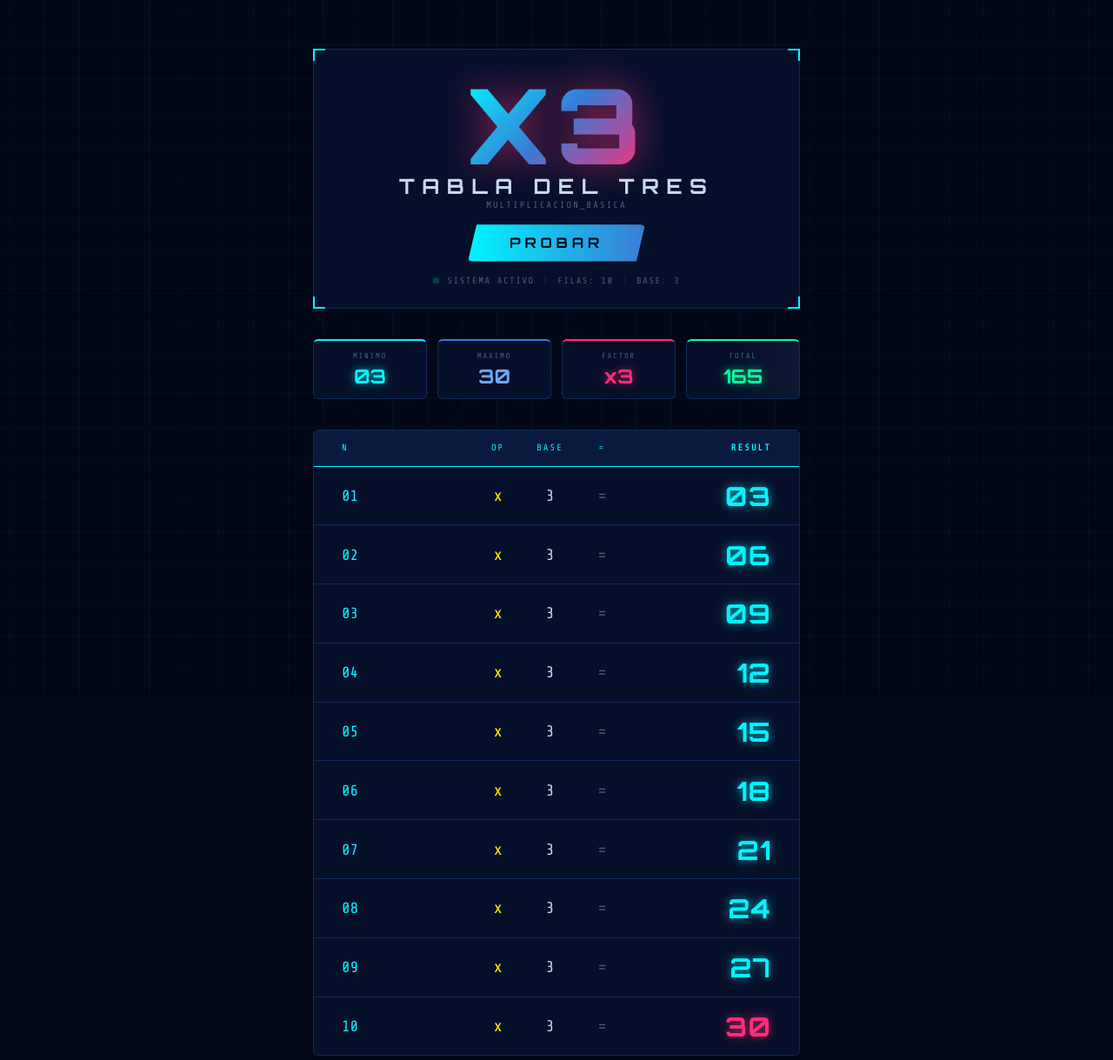
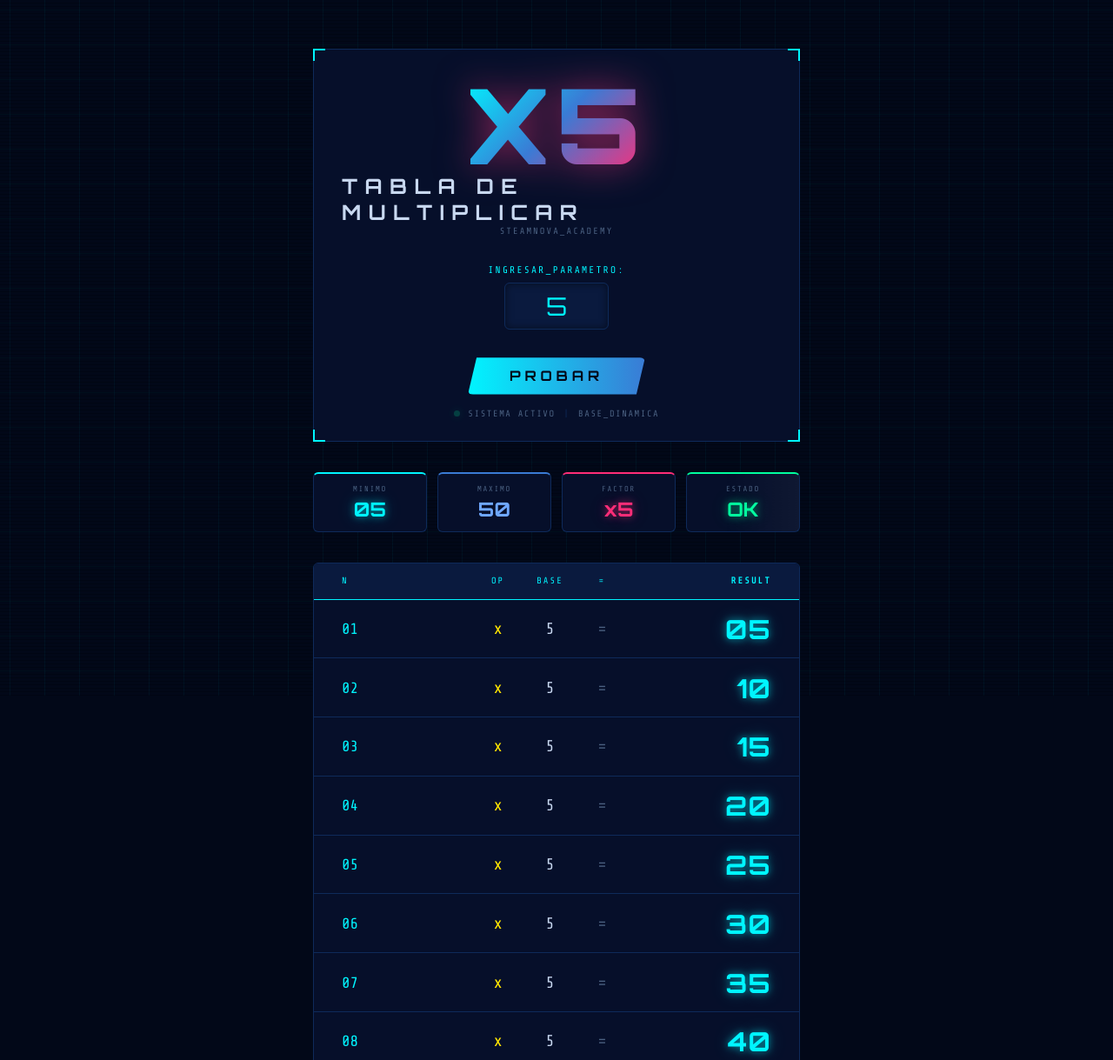
Before and after one commit to Victor-DREC/tablas_multiplicar, a plain HTML site: page multiplicar.html in a window 1280 px wide. Shown: the top 1219 px of the page at 87% size. Drawn offline with nearby package versions, Linux system fonts and the light colour scheme.

Commit message:
se creo la caja de txt para que el usuario interactue

```diff
--- a/multiplicar.css
+++ b/multiplicar.css
@@ -526,3 +526,56 @@ body {
     padding: 0.9rem 2rem;
   }
 }
+
+/* ... (Mantener todo tu CSS anterior y agregar lo siguiente) ... */
+
+.input-section {
+  width: 100%;
+  margin: 1rem 0;
+}
+
+.input-wrapper {
+  display: flex;
+  flex-direction: column;
+  align-items: center;
+  gap: 0.5rem;
+}
+
+.input-label {
+  font-family: var(--ff-mono);
+  font-size: 0.7rem;
+  color: var(--clr-cyan);
+  letter-spacing: 0.2em;
+}
+
+.cyber-input {
+  background: var(--clr-surface2);
+  border: 1px solid var(--clr-border);
+  color: var(--clr-cyan);
+  font-family: var(--ff-display);
+  font-size: 1.8rem;
+  padding: 0.5rem;
+  width: 120px;
+  border-radius: var(--radius);
+  outline: none;
+  text-align: center;
+  transition: all var(--trans);
+  box-shadow: inset 0 0 10px rgba(0,0,0,0.5);
+}
+
+.cyber-input:focus {
+  border-color: var(--clr-cyan);
+  box-shadow: var(--glow-cyan);
+}
+
+/* Eliminar flechas del input number */
+.cyber-input::-webkit-inner-spin-button,
+.cyber-input::-webkit-outer-spin-button {
+  -webkit-appearance: none;
+  margin: 0;
+}
+
+/* Estilo para que el título grande cambie dinámicamente */
+#display-factor {
+    transition: all 0.5s ease;
+}
--- a/multiplicar.html
+++ b/multiplicar.html
@@ -3,36 +3,36 @@
 <head>
   <meta charset="UTF-8" />
   <meta name="viewport" content="width=device-width, initial-scale=1.0"/>
-  <title>Tabla del 3 — Tech Edition</title>
+  <title>Tabla de Multiplicar — STEAMNOVA Edition</title>
   <link rel="stylesheet" href="multiplicar.css" />
   <link rel="preconnect" href="https://fonts.googleapis.com" />
   <link rel="preconnect" href="https://fonts.gstatic.com" crossorigin />
   <link href="https://fonts.googleapis.com/css2?family=Orbitron:wght@400;700;900&family=Share+Tech+Mono&family=Exo+2:wght@300;400;600&display=swap" rel="stylesheet" />
-  <main class="main-content" id="tabla-container">
-    </main>
-
-<script src="multiplicar.js"></script>
 </head>
 <body>
 
-  <!-- Grid Background -->
   <div class="bg-grid" aria-hidden="true"></div>
   <div class="scanlines" aria-hidden="true"></div>
 
   <div class="page-wrapper">
 
-    <!-- HEADER -->
     <header class="site-header">
       <div class="corner tl" aria-hidden="true"></div>
       <div class="corner tr" aria-hidden="true"></div>
       <div class="corner bl" aria-hidden="true"></div>
       <div class="corner br" aria-hidden="true"></div>
 
+      <div class="site-title">
+        <span class="title-x3" id="display-factor">X5</span>
+        <span class="title-main">TABLA DE MULTIPLICAR</span>
+        <span class="title-sub">STEAMNOVA_ACADEMY</span>
+      </div>
 
-      <div class="site-title">
-        <span class="title-x3">X3</span>
-        <span class="title-main">TABLA DEL TRES</span>
-        <span class="title-sub">MULTIPLICACION_BASICA</span>
+      <div class="input-section">
+        <div class="input-wrapper">
+          <label for="numero-base" class="input-label">INGRESAR_PARAMETRO:</label>
+          <input type="number" id="numero-base" class="cyber-input" value="5" min="1" max="99">
+        </div>
       </div>
 
       <button class="btn-probar" type="button" onclick="generarTablas()">PROBAR</button>
@@ -41,36 +41,31 @@
         <span class="status-dot" aria-hidden="true"></span>
         SISTEMA ACTIVO
         <span class="status-sep" aria-hidden="true">|</span>
-        FILAS: 10
-        <span class="status-sep" aria-hidden="true">|</span>
-        BASE: 3
+        BASE_DINAMICA
       </div>
     </header>
 
-    <!-- STATS -->
     <div class="stats-strip">
       <div class="stat-card stat-cyan">
         <span class="stat-label">MINIMO</span>
-        <span class="stat-value">03</span>
+        <span class="stat-value" id="stat-min">05</span>
       </div>
       <div class="stat-card stat-blue">
         <span class="stat-label">MAXIMO</span>
-        <span class="stat-value">30</span>
+        <span class="stat-value" id="stat-max">50</span>
       </div>
       <div class="stat-card stat-pink">
         <span class="stat-label">FACTOR</span>
-        <span class="stat-value">x3</span>
+        <span class="stat-value" id="stat-factor">x5</span>
       </div>
       <div class="stat-card stat-green">
-        <span class="stat-label">TOTAL</span>
-        <span class="stat-value">165</span>
+        <span class="stat-label">ESTADO</span>
+        <span class="stat-value">OK</span>
       </div>
     </div>
 
-    <!-- TABLE -->
-    <main class="main-content">
+    <main class="main-content" id="tabla-container">
       <div class="table-card">
-
         <div class="table-row header-row">
           <span class="cell cell-factor">N</span>
           <span class="cell cell-op">OP</span>
@@ -78,95 +73,15 @@
           <span class="cell cell-eq">=</span>
           <span class="cell cell-result">RESULT</span>
         </div>
-
-        <div class="table-row" style="--i:1">
-          <span class="cell cell-factor">01</span>
-          <span class="cell cell-op">x</span>
-          <span class="cell cell-base">3</span>
-          <span class="cell cell-eq">=</span>
-          <span class="cell cell-result">03</span>
         </div>
-
-        <div class="table-row" style="--i:2">
-          <span class="cell cell-factor">02</span>
-          <span class="cell cell-op">x</span>
-          <span class="cell cell-base">3</span>
-          <span class="cell cell-eq">=</span>
-          <span class="cell cell-result">06</span>
-        </div>
-
-        <div class="table-row" style="--i:3">
-          <span class="cell cell-factor">03</span>
-          <span class="cell cell-op">x</span>
-          <span class="cell cell-base">3</span>
-          <span class="cell cell-eq">=</span>
-          <span class="cell cell-result">09</span>
-        </div>
-
-        <div class="table-row" style="--i:4">
-          <span class="cell cell-factor">04</span>
-          <span class="cell cell-op">x</span>
-          <span class="cell cell-base">3</span>
-          <span class="cell cell-eq">=</span>
-          <span class="cell cell-result">12</span>
-        </div>
-
-        <div class="table-row" style="--i:5">
-          <span class="cell cell-factor">05</span>
-          <span class="cell cell-op">x</span>
-          <span class="cell cell-base">3</span>
-          <span class="cell cell-eq">=</span>
-          <span class="cell cell-result">15</span>
-        </div>
-
-        <div class="table-row" style="--i:6">
-          <span class="cell cell-factor">06</span>
-          <span class="cell cell-op">x</span>
-          <span class="cell cell-base">3</span>
-          <span class="cell cell-eq">=</span>
-          <span class="cell cell-result">18</span>
-        </div>
-
-        <div class="table-row" style="--i:7">
-          <span class="cell cell-factor">07</span>
-          <span class="cell cell-op">x</span>
-          <span class="cell cell-base">3</span>
-          <span class="cell cell-eq">=</span>
-          <span class="cell cell-result">21</span>
-        </div>
-
-        <div class="table-row" style="--i:8">
-          <span class="cell cell-factor">08</span>
-          <span class="cell cell-op">x</span>
-          <span class="cell cell-base">3</span>
-          <span class="cell cell-eq">=</span>
-          <span class="cell cell-result">24</span>
-        </div>
-
-        <div class="table-row" style="--i:9">
-          <span class="cell cell-factor">09</span>
-          <span class="cell cell-op">x</span>
-          <span class="cell cell-base">3</span>
-          <span class="cell cell-eq">=</span>
-          <span class="cell cell-result">27</span>
-        </div>
-
-        <div class="table-row row-last" style="--i:10">
-          <span class="cell cell-factor">10</span>
-          <span class="cell cell-op">x</span>
-          <span class="cell cell-base">3</span>
-          <span class="cell cell-eq">=</span>
-          <span class="cell cell-result neon-pink">30</span>
-        </div>
-
-      </div>
     </main>
 
-    <!-- FOOTER -->
     <footer class="site-footer">
       <span>&copy; VICTOR PILACHANGA 2026</span>
     </footer>
 
   </div>
+
+  <script src="multiplicar.js"></script>
 </body>
 </html>
--- a/multiplicar.js
+++ b/multiplicar.js
@@ -1,18 +1,25 @@
+
 function generarTablas() {
-    let contenedor = document.getElementById("tabla-container");
+    const contenedorTabla = document.querySelector(".table-card");
+    const inputBase = document.getElementById("numero-base");
+    const displayFactor = document.getElementById("display-factor");
 
-    contenedor.innerHTML = "<h1>PROBANDO TABLA DEL 5...</h1>";
+    let base = parseInt(inputBase.value);
 
-    let contenido = "";
-    let base = 5;
-    contenido += `<div class="table-card">
+    if (isNaN(base)) {
+        alert("Por favor, ingresa un número válido");
+        return;
+    }
+
+    let contenido = `
         <div class="table-row header-row">
           <span class="cell cell-factor">N</span>
           <span class="cell cell-op">OP</span>
           <span class="cell cell-base">BASE</span>
           <span class="cell cell-eq">=</span>
           <span class="cell cell-result">RESULT</span>
-                    </div>`;
+        </div>
+    `;
 
     for (let i = 1; i <= 10; i++) {
         let resultado = i * base;
@@ -26,10 +33,16 @@ function generarTablas() {
               <span class="cell cell-base">${base}</span>
               <span class="cell cell-eq">=</span>
               <span class="cell cell-result ${claseNeon}">${resultado.toString().padStart(2, '0')}</span>
-            </div>`;
+            </div>
+        `;
     }
 
-    contenido += `</div>`;
+    contenedorTabla.innerHTML = contenido;
 
-    contenedor.innerHTML = contenido;
+    displayFactor.innerText = "X" + base;
+    document.getElementById("stat-min").innerText = base.toString().padStart(2, '0');
+    document.getElementById("stat-max").innerText = (base * 10).toString().padStart(2, '0');
+    document.getElementById("stat-factor").innerText = "x" + base;
 }
+
+document.addEventListener("DOMContentLoaded", generarTablas);
```
Lines whose indentation alone changed are shown as unchanged.
